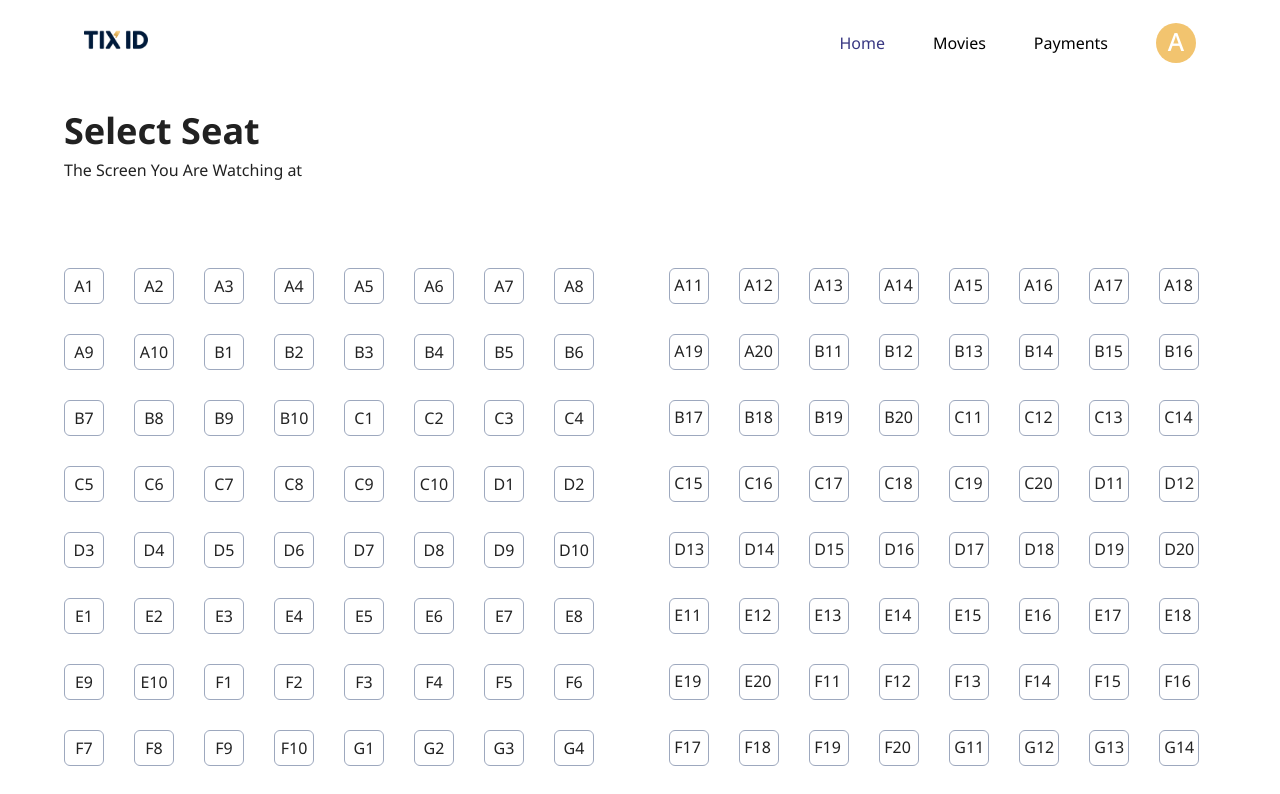
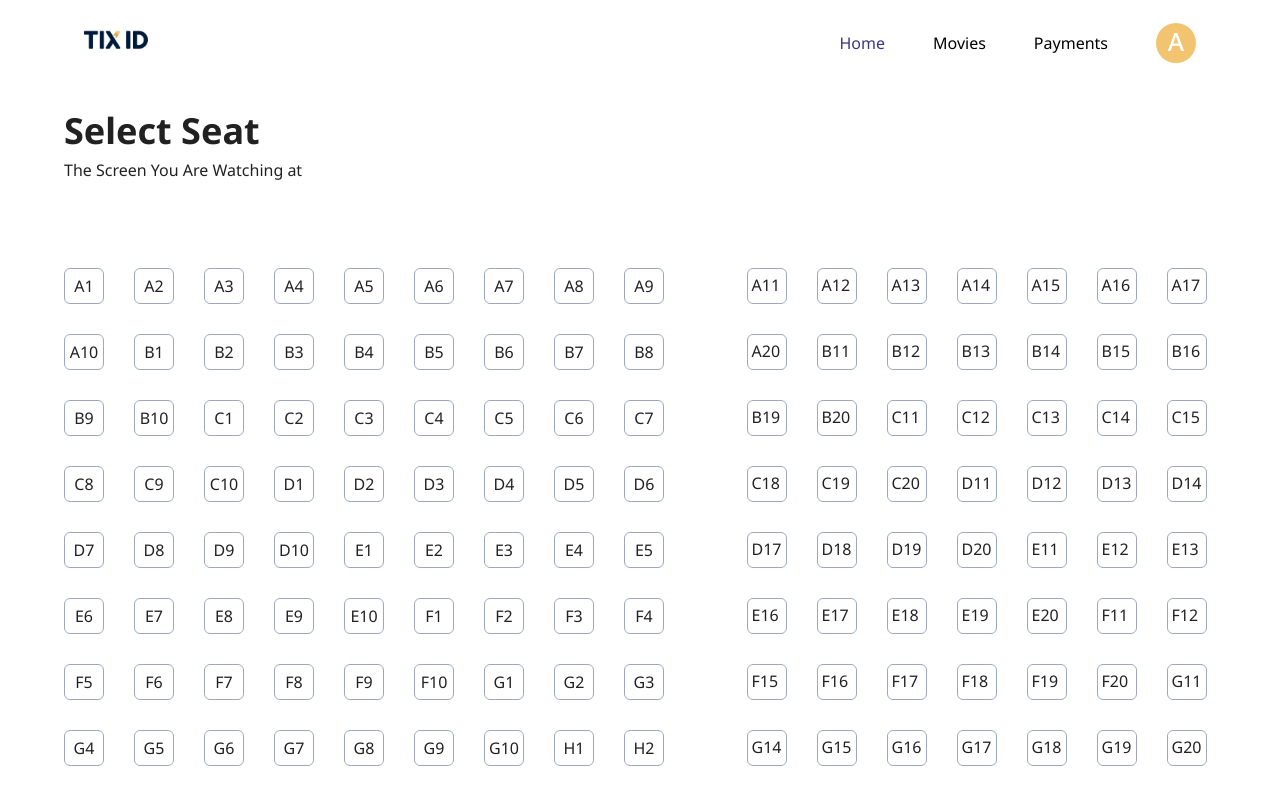
Before and after one commit to mohammedkharoda/Tix-Id, a React (Create React App) app: page /seatsSelect/1 in a window 1280 px wide. Shown: the top 794 px of the page. Built offline with nearby package versions, Linux system fonts and the light colour scheme; sample sign-in values are in the browser's storage.

Commit message:
fixing bugs

```diff
--- a/src/BookingTime/movieBook/MovieBook.js
+++ b/src/BookingTime/movieBook/MovieBook.js
@@ -89,7 +89,7 @@ const MovieBook = () => {
             Book Ticket for the Latest Show Of {dateSelector.date}
           </Typography>
         </Box>
-        <Box>
+        <Box sx={{ width: { xs: "500px" } }}>
           <Box
             sx={{
               marginTop: "30px",
--- a/src/SeatsSelections/SeatsDisplay.js
+++ b/src/SeatsSelections/SeatsDisplay.js
@@ -120,10 +120,10 @@ const SeatsDisplay = () => {
     }
   };
 
-  const Navigate = useNavigate();
+  const navigate = useNavigate();
   const seatsConfirm = () => {
     if (seatsSelect.seatName.length !== 0) {
-      return Navigate(`/confirmTicket/${id}`);
+      return navigate(`/confirmTicket/${id}`);
     } else {
       alert("No Seats Book.Please Book a Seat!!");
     }
@@ -159,15 +159,17 @@ const SeatsDisplay = () => {
                 The Screen You Are Watching at{" "}
                 {selectedSlot.showType.showTypeName}
               </Typography>
-
+            </Box>
+          </Box>
+          <Box sx={{ overflow: "auto" }}>
             <Box
               component="div"
-                className="SeatsBox"
               sx={{
                 display: "flex",
-                  gap: "25px",
-                  width: "100%",
+                gap: "30px",
+                width: "1300px",
                 height: "auto",
+                overflow: "auto",
               }}
             >
               <Box sx={{ cursor: "pointer" }}>
@@ -175,6 +177,7 @@ const SeatsDisplay = () => {
                   {row?.map((seatData) => {
                     return (
                       <Box
+                        key={seatData.name}
                         sx={{
                           display: "flex",
                           width: "40px",
@@ -210,6 +213,7 @@ const SeatsDisplay = () => {
                   {Siderow?.map((seatData) => {
                     return (
                       <Box
+                        key={seatData.name}
                         sx={{
                           display: "flex",
                           width: "40px",
@@ -232,11 +236,12 @@ const SeatsDisplay = () => {
                 </Box>
               </Box>
             </Box>
+          </Box>
+
           {/* Screen Side */}
           <Box
             sx={{
               backgroundColor: "#118EEA",
-                  width: "100%",
               height: "60px",
               textAlign: "center",
               marginTop: "100px",
@@ -273,7 +278,7 @@ const SeatsDisplay = () => {
                     marginTop: "12px",
                   }}
                 >
-                      {selectedSlot.showType.showTypeName ? total : " "}
+                  {selectedSlot.showType.showTypeName ? total : navigate(-1)}
                 </Typography>
               </Box>
               <Box component="div" className="Seats">
@@ -311,7 +316,7 @@ const SeatsDisplay = () => {
                       fontSize: "20px",
                       fontWeight: "500",
                     }}
-                        onClick={() => Navigate(`/movieBook/${id}`)}
+                    onClick={() => navigate(`/movieBook/${id}`)}
                   >
                     Change Date
                   </Typography>
@@ -343,8 +348,6 @@ const SeatsDisplay = () => {
               </Box>
             </Box>
           </Box>
-            </Box>
-          </Box>
           <Footer />
         </SecondaryWrapper>
       </MaxWrapper>
```
Lines whose indentation alone changed are shown as unchanged.
